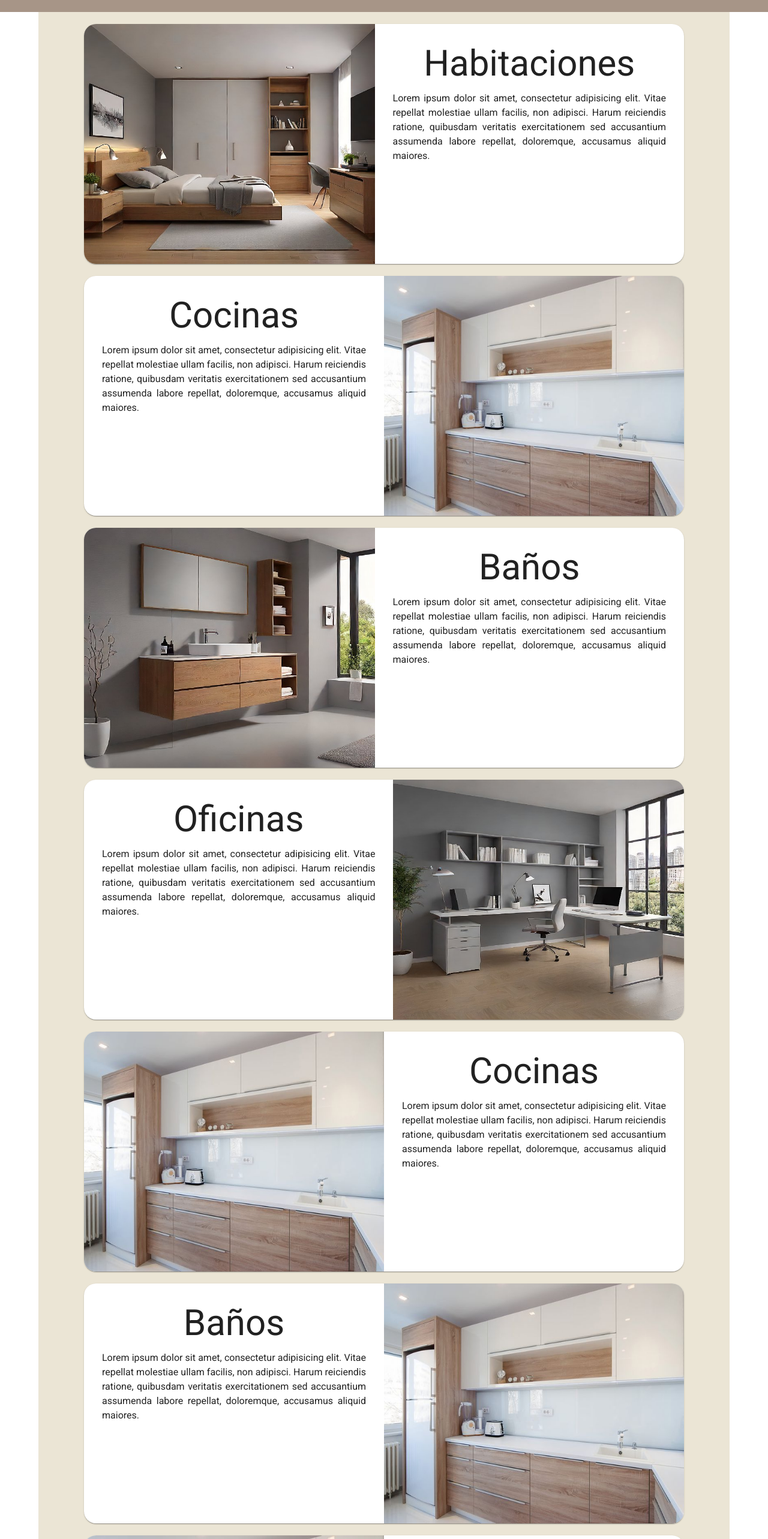
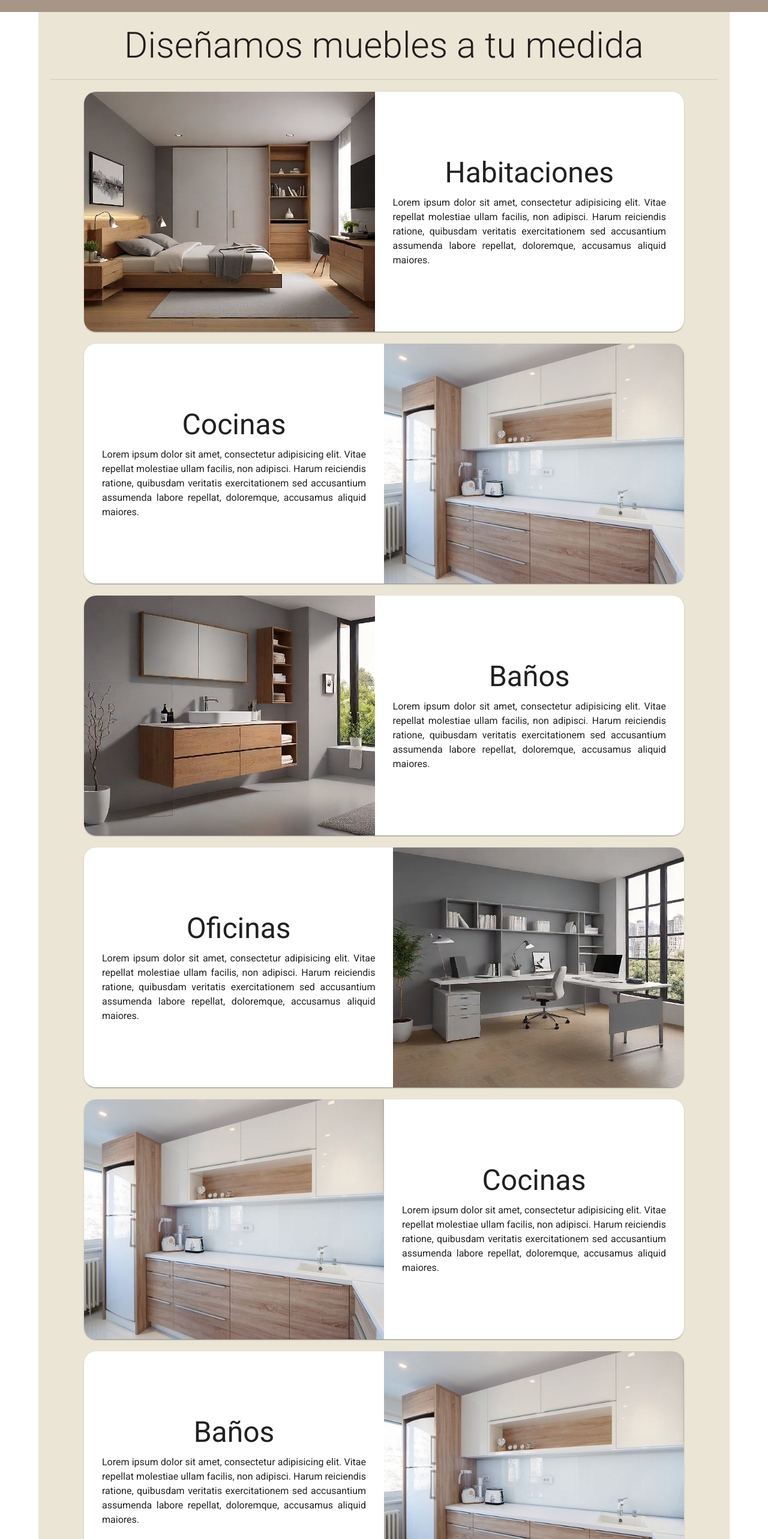
Before and after one commit to wsflorianf/muebles-web, a React (Vite) app: page / in a window 1280 px wide. Shown: the part 100-2666 px from the top of the page at 60% size. Built offline with nearby package versions, Linux system fonts and the light colour scheme.

Commit message:
Agragado efecto fade in a las tarjetas

```diff
--- a/src/App.css
+++ b/src/App.css
@@ -78,8 +78,8 @@ main {
   display: flex;
   gap: 10px;
   flex-direction: column;
-  align-self: center;
   align-items: center;
+  justify-content: center;
   padding: 30px;
   text-align: justify;
 }
@@ -88,6 +88,18 @@ main {
   flex-direction: row-reverse;
 }
 
+.hidden{
+  opacity: 0;
+  pointer-events: none;
+  transform: scale(0.8);
+}
+
+.show{
+  pointer-events: all;
+  transform: scale(1);
+  opacity: 1;
+}
+
 footer{
   width: 100%;
   background-color: #787878;
--- a/src/components/TypeCard.tsx
+++ b/src/components/TypeCard.tsx
@@ -10,11 +10,11 @@ interface TypeCardProps{
 export default function TypeCard(props: TypeCardProps) {
 
   return (
-    <Card sx={{height: '400px', width: '1000px', maxWidth: '90%', borderRadius: '20px'}}>
+    <Card className='hidden' sx={{height: '400px', width: '1000px', maxWidth: '90%', borderRadius: '20px', transition: 'all 0.8s ease-out'}}>
       <CardActionArea className='type-card' sx={{display: 'flex', height: '400px', flexDirection: props.reverse?'row-reverse':'row'}}>
       <CardMedia component='img' image={props.image} alt='n'/>
       <CardContent  sx={{height: '100%', width: '100%'}}>
-      <Typography component='div' variant='h2' fontWeight={400}>{props.title}</Typography>
+      <Typography component='div' variant='h3' fontWeight={400}>{props.title}</Typography>
         <Typography component={'div'}>{props.description}</Typography>
       </CardContent>
       </CardActionArea>
--- a/src/pages/Main.tsx
+++ b/src/pages/Main.tsx
@@ -1,29 +1,130 @@
-import TypeCard from "../components/TypeCard";
+import TypeCard from '../components/TypeCard'
 import imgCocina from '../images/cocina-type.jpg'
 import imgHabitacion from '../images/habitacion-type.jpeg'
 import imgBano from '../images/bano-type.jpeg'
 import imgOficina from '../images/oficina-type.jpeg'
+import { useEffect } from 'react'
+import { Divider, Typography } from '@mui/material'
 
-export default function Main(){
-    return (
-        <div id="main" className="section">
-            <TypeCard image={imgHabitacion} title="Habitaciones" description="Lorem ipsum dolor sit amet, consectetur adipisicing elit. Vitae repellat molestiae ullam facilis, non adipisci. Harum reiciendis ratione, quibusdam veritatis exercitationem sed accusantium assumenda labore repellat, doloremque, accusamus aliquid maiores."/>
-            <TypeCard image={imgCocina} title="Cocinas" reverse description="Lorem ipsum dolor sit amet, consectetur adipisicing elit. Vitae repellat molestiae ullam facilis, non adipisci. Harum reiciendis ratione, quibusdam veritatis exercitationem sed accusantium assumenda labore repellat, doloremque, accusamus aliquid maiores."/>
-            <TypeCard image={imgBano} title="Baños"  description="Lorem ipsum dolor sit amet, consectetur adipisicing elit. Vitae repellat molestiae ullam facilis, non adipisci. Harum reiciendis ratione, quibusdam veritatis exercitationem sed accusantium assumenda labore repellat, doloremque, accusamus aliquid maiores."/>
-            <TypeCard image={imgOficina} title="Oficinas" reverse description="Lorem ipsum dolor sit amet, consectetur adipisicing elit. Vitae repellat molestiae ullam facilis, non adipisci. Harum reiciendis ratione, quibusdam veritatis exercitationem sed accusantium assumenda labore repellat, doloremque, accusamus aliquid maiores."/>
+export default function Main() {
+  useEffect(() => {
+    const hiddenCards = document.querySelectorAll('.hidden')
 
-            <TypeCard image={imgCocina} title="Cocinas" description="Lorem ipsum dolor sit amet, consectetur adipisicing elit. Vitae repellat molestiae ullam facilis, non adipisci. Harum reiciendis ratione, quibusdam veritatis exercitationem sed accusantium assumenda labore repellat, doloremque, accusamus aliquid maiores."/>
-            <TypeCard image={imgCocina} title="Baños" reverse description="Lorem ipsum dolor sit amet, consectetur adipisicing elit. Vitae repellat molestiae ullam facilis, non adipisci. Harum reiciendis ratione, quibusdam veritatis exercitationem sed accusantium assumenda labore repellat, doloremque, accusamus aliquid maiores."/>
-            <TypeCard image={imgCocina} title="Habitaciones" description="Lorem ipsum dolor sit amet, consectetur adipisicing elit. Vitae repellat molestiae ullam facilis, non adipisci. Harum reiciendis ratione, quibusdam veritatis exercitationem sed accusantium assumenda labore repellat, doloremque, accusamus aliquid maiores."/>
-            <TypeCard image={imgCocina} title="Oficinas" reverse description="Lorem ipsum dolor sit amet, consectetur adipisicing elit. Vitae repellat molestiae ullam facilis, non adipisci. Harum reiciendis ratione, quibusdam veritatis exercitationem sed accusantium assumenda labore repellat, doloremque, accusamus aliquid maiores."/>
-            <TypeCard image={imgCocina} title="Cocinas" description="Lorem ipsum dolor sit amet, consectetur adipisicing elit. Vitae repellat molestiae ullam facilis, non adipisci. Harum reiciendis ratione, quibusdam veritatis exercitationem sed accusantium assumenda labore repellat, doloremque, accusamus aliquid maiores."/>
-            <TypeCard image={imgCocina} title="Baños" reverse description="Lorem ipsum dolor sit amet, consectetur adipisicing elit. Vitae repellat molestiae ullam facilis, non adipisci. Harum reiciendis ratione, quibusdam veritatis exercitationem sed accusantium assumenda labore repellat, doloremque, accusamus aliquid maiores."/>
-            <TypeCard image={imgCocina} title="Habitaciones" description="Lorem ipsum dolor sit amet, consectetur adipisicing elit. Vitae repellat molestiae ullam facilis, non adipisci. Harum reiciendis ratione, quibusdam veritatis exercitationem sed accusantium assumenda labore repellat, doloremque, accusamus aliquid maiores."/>
-            <TypeCard image={imgCocina} title="Oficinas" reverse description="Lorem ipsum dolor sit amet, consectetur adipisicing elit. Vitae repellat molestiae ullam facilis, non adipisci. Harum reiciendis ratione, quibusdam veritatis exercitationem sed accusantium assumenda labore repellat, doloremque, accusamus aliquid maiores."/>
-            <TypeCard image={imgCocina} title="Cocinas" description="Lorem ipsum dolor sit amet, consectetur adipisicing elit. Vitae repellat molestiae ullam facilis, non adipisci. Harum reiciendis ratione, quibusdam veritatis exercitationem sed accusantium assumenda labore repellat, doloremque, accusamus aliquid maiores."/>
-            <TypeCard image={imgCocina} title="Baños" reverse description="Lorem ipsum dolor sit amet, consectetur adipisicing elit. Vitae repellat molestiae ullam facilis, non adipisci. Harum reiciendis ratione, quibusdam veritatis exercitationem sed accusantium assumenda labore repellat, doloremque, accusamus aliquid maiores."/>
-            <TypeCard image={imgCocina} title="Habitaciones" description="Lorem ipsum dolor sit amet, consectetur adipisicing elit. Vitae repellat molestiae ullam facilis, non adipisci. Harum reiciendis ratione, quibusdam veritatis exercitationem sed accusantium assumenda labore repellat, doloremque, accusamus aliquid maiores."/>
-            <TypeCard image={imgCocina} title="Oficinas" reverse description="Lorem ipsum dolor sit amet, consectetur adipisicing elit. Vitae repellat molestiae ullam facilis, non adipisci. Harum reiciendis ratione, quibusdam veritatis exercitationem sed accusantium assumenda labore repellat, doloremque, accusamus aliquid maiores."/>
-        </div>
-    )
+    const options: IntersectionObserverInit = {
+      root: null,
+      threshold: 0.5,
+    }
+
+    const callback: IntersectionObserverCallback = (entries, observer) => {
+      entries.forEach((entry) => {
+        // Si el elemento observado entra en la pantalla
+        if (entry.isIntersecting) {
+          // Hacemos algo, por ejemplo, cambiar el color de fondo del elemento
+          entry.target.classList.add('show')
+
+          // Podrías realizar cualquier acción aquí cuando el elemento entra en la pantalla
+          console.log('El elemento ha entrado en la pantalla')
+
+          // Después de hacer lo que necesitas, puedes dejar de observar el elemento si es necesario
+          observer.unobserve(entry.target)
+        }
+      })
+    }
+
+    const cardsObserver = new IntersectionObserver(callback, options)
+
+    hiddenCards.forEach((card) => cardsObserver.observe(card))
+  }, [])
+
+  return (
+    <div id='main' className='section'>
+        <Typography component='h3' variant='h2'>Diseñamos muebles a tu medida</Typography>
+        <Divider flexItem>
+
+        </Divider>
+      <TypeCard
+        image={imgHabitacion}
+        title='Habitaciones'
+        description='Lorem ipsum dolor sit amet, consectetur adipisicing elit. Vitae repellat molestiae ullam facilis, non adipisci. Harum reiciendis ratione, quibusdam veritatis exercitationem sed accusantium assumenda labore repellat, doloremque, accusamus aliquid maiores.'
+      />
+      <TypeCard
+        image={imgCocina}
+        title='Cocinas'
+        reverse
+        description='Lorem ipsum dolor sit amet, consectetur adipisicing elit. Vitae repellat molestiae ullam facilis, non adipisci. Harum reiciendis ratione, quibusdam veritatis exercitationem sed accusantium assumenda labore repellat, doloremque, accusamus aliquid maiores.'
+      />
+      <TypeCard
+        image={imgBano}
+        title='Baños'
+        description='Lorem ipsum dolor sit amet, consectetur adipisicing elit. Vitae repellat molestiae ullam facilis, non adipisci. Harum reiciendis ratione, quibusdam veritatis exercitationem sed accusantium assumenda labore repellat, doloremque, accusamus aliquid maiores.'
+      />
+      <TypeCard
+        image={imgOficina}
+        title='Oficinas'
+        reverse
+        description='Lorem ipsum dolor sit amet, consectetur adipisicing elit. Vitae repellat molestiae ullam facilis, non adipisci. Harum reiciendis ratione, quibusdam veritatis exercitationem sed accusantium assumenda labore repellat, doloremque, accusamus aliquid maiores.'
+      />
+
+      <TypeCard
+        image={imgCocina}
+        title='Cocinas'
+        description='Lorem ipsum dolor sit amet, consectetur adipisicing elit. Vitae repellat molestiae ullam facilis, non adipisci. Harum reiciendis ratione, quibusdam veritatis exercitationem sed accusantium assumenda labore repellat, doloremque, accusamus aliquid maiores.'
+      />
+      <TypeCard
+        image={imgCocina}
+        title='Baños'
+        reverse
+        description='Lorem ipsum dolor sit amet, consectetur adipisicing elit. Vitae repellat molestiae ullam facilis, non adipisci. Harum reiciendis ratione, quibusdam veritatis exercitationem sed accusantium assumenda labore repellat, doloremque, accusamus aliquid maiores.'
+      />
+      <TypeCard
+        image={imgCocina}
+        title='Habitaciones'
+        description='Lorem ipsum dolor sit amet, consectetur adipisicing elit. Vitae repellat molestiae ullam facilis, non adipisci. Harum reiciendis ratione, quibusdam veritatis exercitationem sed accusantium assumenda labore repellat, doloremque, accusamus aliquid maiores.'
+      />
+      <TypeCard
+        image={imgCocina}
+        title='Oficinas'
+        reverse
+        description='Lorem ipsum dolor sit amet, consectetur adipisicing elit. Vitae repellat molestiae ullam facilis, non adipisci. Harum reiciendis ratione, quibusdam veritatis exercitationem sed accusantium assumenda labore repellat, doloremque, accusamus aliquid maiores.'
+      />
+      <TypeCard
+        image={imgCocina}
+        title='Cocinas'
+        description='Lorem ipsum dolor sit amet, consectetur adipisicing elit. Vitae repellat molestiae ullam facilis, non adipisci. Harum reiciendis ratione, quibusdam veritatis exercitationem sed accusantium assumenda labore repellat, doloremque, accusamus aliquid maiores.'
+      />
+      <TypeCard
+        image={imgCocina}
+        title='Baños'
+        reverse
+        description='Lorem ipsum dolor sit amet, consectetur adipisicing elit. Vitae repellat molestiae ullam facilis, non adipisci. Harum reiciendis ratione, quibusdam veritatis exercitationem sed accusantium assumenda labore repellat, doloremque, accusamus aliquid maiores.'
+      />
+      <TypeCard
+        image={imgCocina}
+        title='Habitaciones'
+        description='Lorem ipsum dolor sit amet, consectetur adipisicing elit. Vitae repellat molestiae ullam facilis, non adipisci. Harum reiciendis ratione, quibusdam veritatis exercitationem sed accusantium assumenda labore repellat, doloremque, accusamus aliquid maiores.'
+      />
+      <TypeCard
+        image={imgCocina}
+        title='Oficinas'
+        reverse
+        description='Lorem ipsum dolor sit amet, consectetur adipisicing elit. Vitae repellat molestiae ullam facilis, non adipisci. Harum reiciendis ratione, quibusdam veritatis exercitationem sed accusantium assumenda labore repellat, doloremque, accusamus aliquid maiores.'
+      />
+      <TypeCard
+        image={imgCocina}
+        title='Cocinas'
+        description='Lorem ipsum dolor sit amet, consectetur adipisicing elit. Vitae repellat molestiae ullam facilis, non adipisci. Harum reiciendis ratione, quibusdam veritatis exercitationem sed accusantium assumenda labore repellat, doloremque, accusamus aliquid maiores.'
+      />
+      <TypeCard
+        image={imgCocina}
+        title='Baños'
+        reverse
+        description='Lorem ipsum dolor sit amet, consectetur adipisicing elit. Vitae repellat molestiae ullam facilis, non adipisci. Harum reiciendis ratione, quibusdam veritatis exercitationem sed accusantium assumenda labore repellat, doloremque, accusamus aliquid maiores.'
+      />
+      <TypeCard
+        image={imgCocina}
+        title='Habitaciones'
+        description='Lorem ipsum dolor sit amet, consectetur adipisicing elit. Vitae repellat molestiae ullam facilis, non adipisci. Harum reiciendis ratione, quibusdam veritatis exercitationem sed accusantium assumenda labore repellat, doloremque, accusamus aliquid maiores.'
+      />
+    </div>
+  )
 }
```
